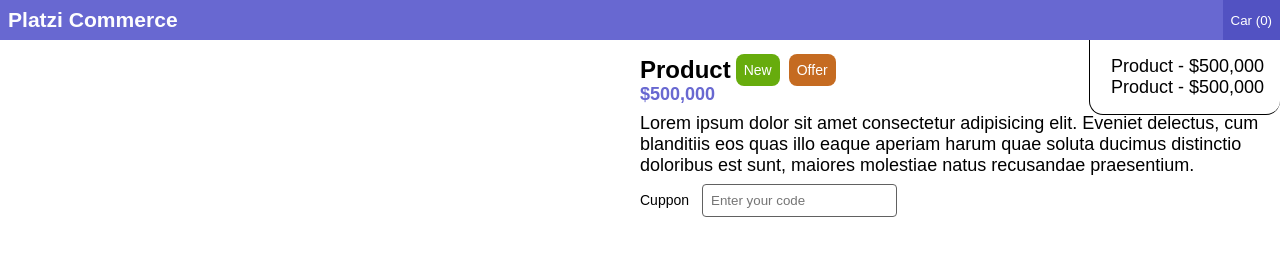
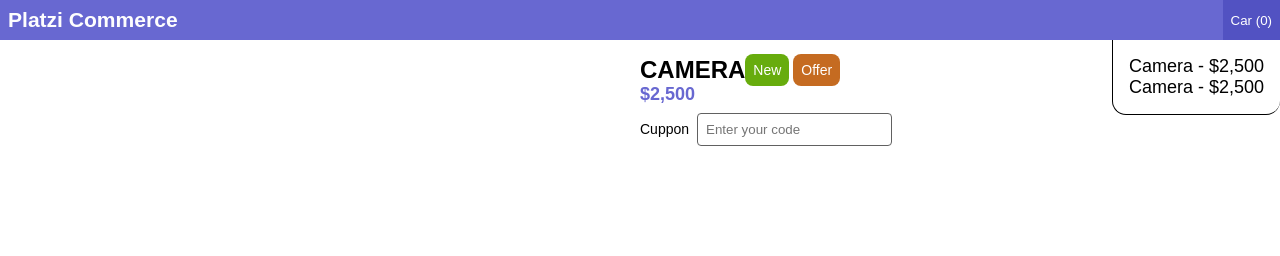
Before and after one commit to GuadalupFranco/vue-reactivity, a plain HTML site: page index.html in a window 1280 px wide. Drawn offline with nearby package versions, Linux system fonts and the light colour scheme.

Commit message:
using js expresions: product name and price

```diff
--- a/index.html
+++ b/index.html
@@ -11,18 +11,18 @@
 
 <body>
 
-  <div id="#app">
+  <div id="app">
     <header>
       <h3>Platzi Commerce</h3>
       <button class="cart">Car (0)</button>
       <div class="cart-content">
         <div class="cart-content__producto">
           <img src="" alt="">
-          <span>Product - $500,000</span>
+          <span>{{ product.name }} - ${{  new Intl.NumberFormat("es-MX").format(product.price) }}</span>
         </div>
         <div class="cart-content__producto">
           <img src="" alt="">
-          <span>Product - $500,000</span>
+          <span>{{ product.name }} - ${{  new Intl.NumberFormat("es-MX").format(product.price) }}</span>
         </div>
       </div>
     </header>
@@ -36,26 +36,48 @@
         </div>
       </section>
       <section class="description">
-        <h4>Product</h4>
+        <h4>{{ product.name.toUpperCase() }} {{ product.stock === 0 ? "" : ":)"}}</h4>
         <span class="badge new">New</span>
         <span class="badge offer">Offer</span>
         <p class="description__status"></p>
-        <p class="description__price">$500,000</p>
-        <p class="description__content">Lorem ipsum dolor sit amet consectetur adipisicing elit. Eveniet delectus, cum
-          blanditiis eos quas illo eaque aperiam harum quae soluta ducimus distinctio doloribus est sunt, maiores
-          molestiae natus recusandae praesentium. </p>
+        <p class="description__price">${{  new Intl.NumberFormat("es-MX").format(product.price) }}</p>
+        <p class="description__content"> </p>
         <div class="discount">
           <span>Cuppon</span>
           <input type="text" placeholder="Enter your code">
         </div>
       </section>
     </main>
+  </div>
 
-  </div>
+
   <script src="https://unpkg.com/vue@next"></script>
   <script>
-    const {createApp} = Vue;
-    const app = createApp();
+    const { createApp } = Vue;
+    const app = createApp({
+      data() {
+        return {
+          product: {
+            name: "Camera",
+            price: 2_500,
+            stock: 0,
+            content: `Lorem ipsum dolor sit amet consectetur adipisicing elit. Eveniet delectus, cum
+          blanditiis eos quas illo eaque aperiam harum quae soluta ducimus distinctio doloribus est sunt, maiores
+          molestiae natus recusandae praesentium.`,
+            images: [
+              {
+                image: "./images/camera.jpg",
+                thumbnail: "./images/camera-thumb.jpg"
+              },
+              {
+                image: "./images/camera.2.jpg",
+                thumbnail: "./images/camera-2-thumb.jpg"
+              },
+            ]
+          }
+        }
+      }
+    });
     app.mount("#app");
   </script>
 </body>
```
Also changed, not shown: images/camara-2-thumb.jpg (added), images/camara-2.jpg (added), images/camara-thumb.jpg (added), images/camara.jpg (added).
